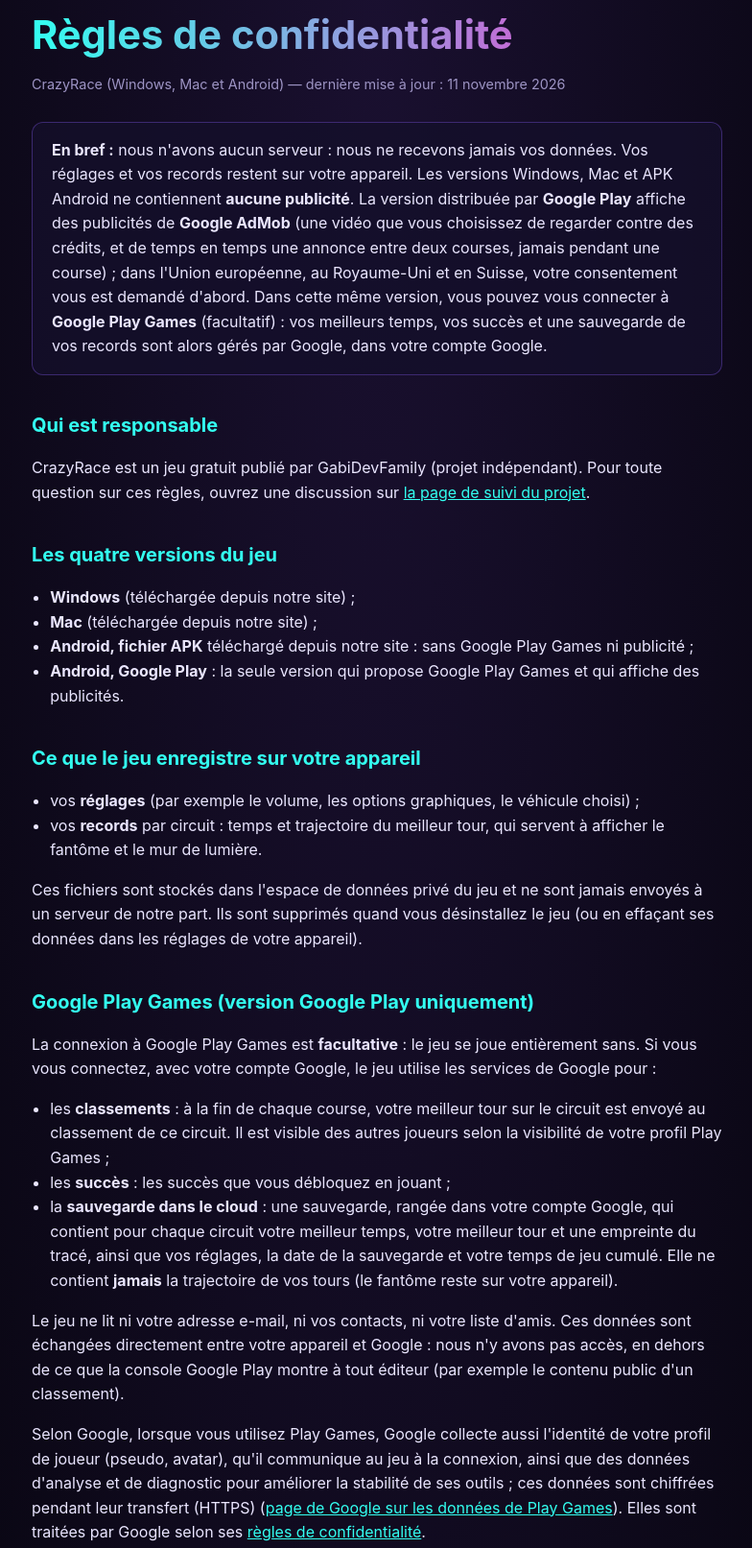
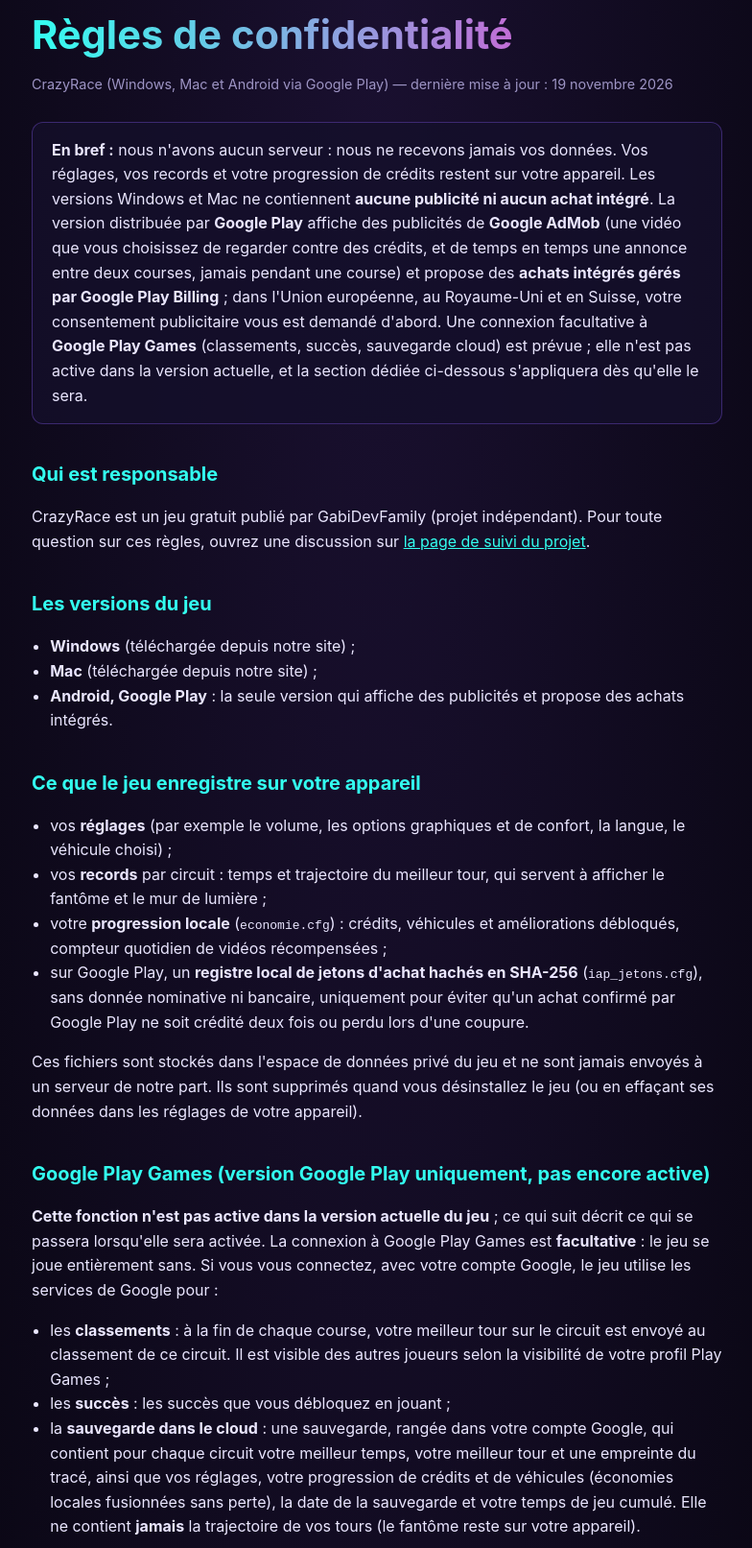
Before and after one commit to santino18727-debug/crazyrace-jeu, a plain HTML site: page confidentialite.html in a window 1280 px wide. Shown: the part 45-1658 px from the top of the page at 96% size, without its empty margins (247-1031 px from the left). Drawn offline with Linux system fonts and the light colour scheme.

Commit message:
fix: retrait de la version Android du site, politique de confidentialité à jour (pubs AdMob, achats Play Billing) (#2)
Co-authored-by: Claude Sonnet 5.5 <noreply@anthropic.com>

```diff
--- a/confidentialite.html
+++ b/confidentialite.html
@@ -48,27 +48,18 @@
 </head>
 <body>
 <main>
-  <!-- À NE PUBLIER SUR LE SITE QU'AVEC LA v0.9.2 (tâche 6.10 de docs/plan_mobile.md).
-       Cette page décrit la version à venir : Play Games (classements, succès, sauvegarde cloud)
-       dans la seule version Google Play, et l'APK Android sans vérification de version.
-       À vérifier avant publication :
-       - les succès Play Games sont bien livrés (tâche 6.8) ; sinon retirer la ligne « succès » ;
-       - la mise à jour dans l'appli (tâche 6.11) : garder ou retirer la section « Mises à jour » ;
-       - la date de mise à jour ci-dessous. -->
-  <!-- Version avec publicité (Google AdMob) : à publier sur le site AVANT la mise en ligne du premier
-       AAB Google Play qui porte le tag `store` (pubs actives). -->
   <h1>Règles de confidentialité</h1>
-  <p class="maj">CrazyRace (Windows, Mac et Android) — dernière mise à jour : 11 novembre 2026</p>
+  <p class="maj">CrazyRace (Windows, Mac et Android via Google Play) — dernière mise à jour : 19 novembre 2026</p>
 
   <div class="resume">
-    <strong>En bref :</strong> nous n'avons aucun serveur : nous ne recevons jamais vos données. Vos réglages
-    et vos records restent sur votre appareil. Les versions Windows, Mac et APK Android ne contiennent
-    <strong>aucune publicité</strong>. La version distribuée par <strong>Google Play</strong> affiche des
-    publicités de <strong>Google AdMob</strong> (une vidéo que vous choisissez de regarder contre des crédits,
-    et de temps en temps une annonce entre deux courses, jamais pendant une course) ; dans l'Union européenne,
-    au Royaume-Uni et en Suisse, votre consentement vous est demandé d'abord. Dans cette même version, vous
-    pouvez vous connecter à <strong>Google Play Games</strong> (facultatif) : vos meilleurs temps, vos succès et
-    une sauvegarde de vos records sont alors gérés par Google, dans votre compte Google.
+    <strong>En bref :</strong> nous n'avons aucun serveur : nous ne recevons jamais vos données. Vos réglages,
+    vos records et votre progression de crédits restent sur votre appareil. Les versions Windows et Mac
+    ne contiennent <strong>aucune publicité ni aucun achat intégré</strong>. La version distribuée par
+    <strong>Google Play</strong> affiche des publicités de <strong>Google AdMob</strong> (une vidéo que vous
+    choisissez de regarder contre des crédits, et de temps en temps une annonce entre deux courses, jamais pendant
+    une course) et propose des <strong>achats intégrés gérés par Google Play Billing</strong> ; dans l'Union
+    européenne, au Royaume-Uni et en Suisse, votre consentement publicitaire vous est demandé d'abord. Une connexion facultative à <strong>Google Play Games</strong> (classements, succès, sauvegarde cloud) est
+    prévue ; elle n'est pas active dans la version actuelle, et la section dédiée ci-dessous s'appliquera dès qu'elle le sera.
   </div>
 
   <h2>Qui est responsable</h2>
@@ -76,26 +67,28 @@
   Pour toute question sur ces règles, ouvrez une discussion sur
   <a href="https://github.com/santino18727-debug/crazyrace-jeu/issues" rel="noopener">la page de suivi du projet</a>.</p>
 
-  <h2>Les quatre versions du jeu</h2>
+  <h2>Les versions du jeu</h2>
   <ul>
     <li><strong>Windows</strong> (téléchargée depuis notre site) ;</li>
     <li><strong>Mac</strong> (téléchargée depuis notre site) ;</li>
-    <li><strong>Android, fichier APK</strong> téléchargé depuis notre site : sans Google Play Games ni publicité ;</li>
-    <li><strong>Android, Google Play</strong> : la seule version qui propose Google Play Games et qui affiche des
-    publicités.</li>
+    <li><strong>Android, Google Play</strong> : la seule version qui affiche des publicités et propose des achats
+    intégrés.</li>
   </ul>
 
   <h2>Ce que le jeu enregistre sur votre appareil</h2>
   <ul>
-    <li>vos <strong>réglages</strong> (par exemple le volume, les options graphiques, le véhicule choisi) ;</li>
-    <li>vos <strong>records</strong> par circuit : temps et trajectoire du meilleur tour, qui servent à afficher le fantôme et le mur de lumière.</li>
+    <li>vos <strong>réglages</strong> (par exemple le volume, les options graphiques et de confort, la langue, le véhicule choisi) ;</li>
+    <li>vos <strong>records</strong> par circuit : temps et trajectoire du meilleur tour, qui servent à afficher le fantôme et le mur de lumière ;</li>
+    <li>votre <strong>progression locale</strong> (<code>economie.cfg</code>) : crédits, véhicules et améliorations débloqués, compteur quotidien de vidéos récompensées ;</li>
+    <li>sur Google Play, un <strong>registre local de jetons d'achat hachés en SHA-256</strong> (<code>iap_jetons.cfg</code>), sans donnée nominative ni bancaire, uniquement pour éviter qu'un achat confirmé par Google Play ne soit crédité deux fois ou perdu lors d'une coupure.</li>
   </ul>
   <p>Ces fichiers sont stockés dans l'espace de données privé du jeu et ne sont jamais envoyés à un serveur de
   notre part. Ils sont supprimés quand vous désinstallez le jeu (ou en effaçant ses données dans les réglages de
   votre appareil).</p>
 
-  <h2>Google Play Games (version Google Play uniquement)</h2>
-  <p>La connexion à Google Play Games est <strong>facultative</strong> : le jeu se joue entièrement sans. Si vous
+  <h2>Google Play Games (version Google Play uniquement, pas encore active)</h2>
+  <p><strong>Cette fonction n'est pas active dans la version actuelle du jeu</strong> ; ce qui suit décrit ce qui se passera
+  lorsqu'elle sera activée. La connexion à Google Play Games est <strong>facultative</strong> : le jeu se joue entièrement sans. Si vous
   vous connectez, avec votre compte Google, le jeu utilise les services de Google pour :</p>
   <ul>
     <li>les <strong>classements</strong> : à la fin de chaque course, votre meilleur tour sur le circuit est envoyé au
@@ -103,8 +96,9 @@
     <li>les <strong>succès</strong> : les succès que vous débloquez en jouant ;</li>
     <li>la <strong>sauvegarde dans le cloud</strong> : une sauvegarde, rangée dans votre compte Google, qui contient
     pour chaque circuit votre meilleur temps, votre meilleur tour et une empreinte du tracé, ainsi que vos réglages,
-    la date de la sauvegarde et votre temps de jeu cumulé. Elle ne contient <strong>jamais</strong> la trajectoire
-    de vos tours (le fantôme reste sur votre appareil).</li>
+    votre progression de crédits et de véhicules (économies locales fusionnées sans perte), la date de la sauvegarde
+    et votre temps de jeu cumulé. Elle ne contient <strong>jamais</strong> la trajectoire de vos tours (le fantôme
+    reste sur votre appareil).</li>
   </ul>
   <p>Le jeu ne lit ni votre adresse e-mail, ni vos contacts, ni votre liste d'amis. Ces données sont échangées
   directement entre votre appareil et Google : nous n'y avons pas accès, en dehors de ce que la console Google
@@ -146,7 +140,14 @@
   utilise les données des applications partenaires</a>). Vous pouvez réinitialiser ou supprimer votre
   identifiant publicitaire dans les réglages Google de votre appareil Android.</p>
 
-  <!-- À garder seulement si la tâche 6.11 (mise à jour dans l'appli) est livrée dans la v0.9.2. -->
+  <h2>Achats intégrés (version Google Play uniquement)</h2>
+  <p>La version Google Play propose des achats intégrés facultatifs (packs de crédits, offre de départ et retrait des
+  annonces interstitielles) traités exclusivement via <strong>Google Play Billing</strong>. Le jeu ne collecte ni
+  ne stocke aucune donnée bancaire ou de paiement : seul Google traite la transaction et communique au jeu la
+  confirmation d'achat et le produit débloqué. Consultez les
+  <a href="https://policies.google.com/privacy" rel="noopener">règles de confidentialité de Google</a> pour en savoir
+  plus sur le traitement de vos achats.</p>
+
   <h2>Mises à jour (version Google Play)</h2>
   <p>La version Google Play peut demander à l'application Google Play s'il existe une version plus récente du jeu
   et vous proposer de l'installer. Cette vérification passe par Google Play, sans aucune donnée de notre part.</p>
@@ -159,13 +160,14 @@
   traite selon sa propre
   <a href="https://docs.github.com/site-policy/privacy-policies/github-general-privacy-statement" rel="noopener">déclaration de confidentialité</a>.
   Si Internet est indisponible, le jeu fonctionne normalement hors ligne.</p>
-  <p>Les versions <strong>Mac</strong> et <strong>Android APK</strong> ne se connectent à aucun serveur. La version <strong>Google Play</strong>
+  <p>La version <strong>Mac</strong> ne se connecte à aucun serveur. La version <strong>Google Play</strong>
   ne se connecte qu'aux services de Google décrits ci-dessus : la publicité et son formulaire de consentement,
-  Play Games si vous l'utilisez, et les mises à jour.</p>
+  Google Play Billing pour les achats intégrés, les mises à jour, et Play Games une fois cette fonction activée.</p>
 
   <h2>Ce que le jeu ne fait pas</h2>
   <ul>
-    <li>aucun achat intégré ; aucune publicité hors de la version Google Play ;</li>
+    <li>aucun achat intégré et aucune publicité hors de la version Google Play ;</li>
+    <li>aucune collecte ni conservation de vos coordonnées bancaires par nos soins (paiements gérés uniquement par Google Play) ;</li>
     <li>aucun outil de mesure d'audience, de rapport de plantage ou de suivi de notre part ;</li>
     <li>aucun accès à vos contacts, photos, micro, caméra ou position ;</li>
     <li>aucun serveur de notre part : nous ne recevons, ne vendons ni ne partageons aucune donnée vous concernant.</li>
@@ -179,7 +181,7 @@
   <h2>Enfants</h2>
   <p>Nous ne collectons aucune donnée personnelle, quel que soit l'âge du joueur. Les fonctions Google Play Games
   reposent sur un compte Google et suivent les règles de Google, y compris pour les comptes d'enfants. Le jeu
-  ne s'adresse pas spécifiquement aux enfants ; les annonces de la version Google Play suivent les règles de
+  s'adresse aux joueurs de 13 ans et plus, et non spécifiquement aux enfants ; les annonces de la version Google Play suivent les règles de
   Google AdMob.</p>
 
   <h2>Modifications</h2>
```
Also changed, not shown: index.html (+6 -40 lines).
